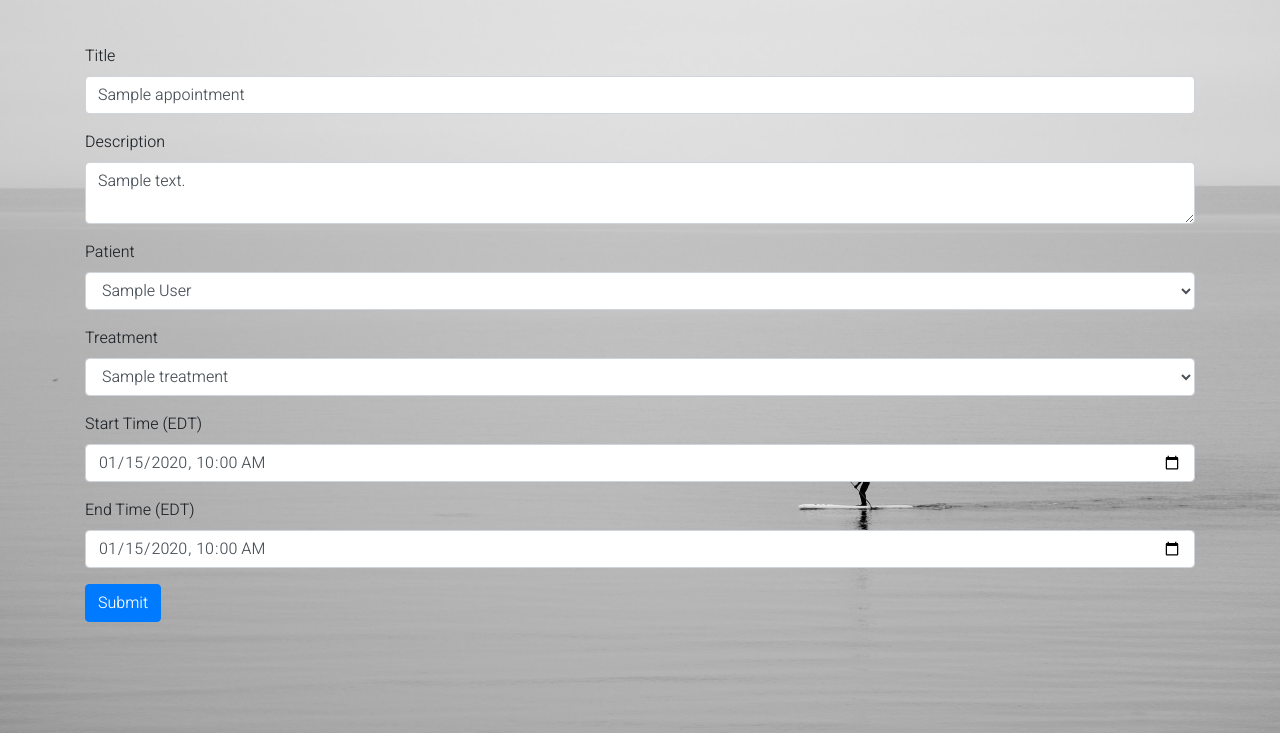
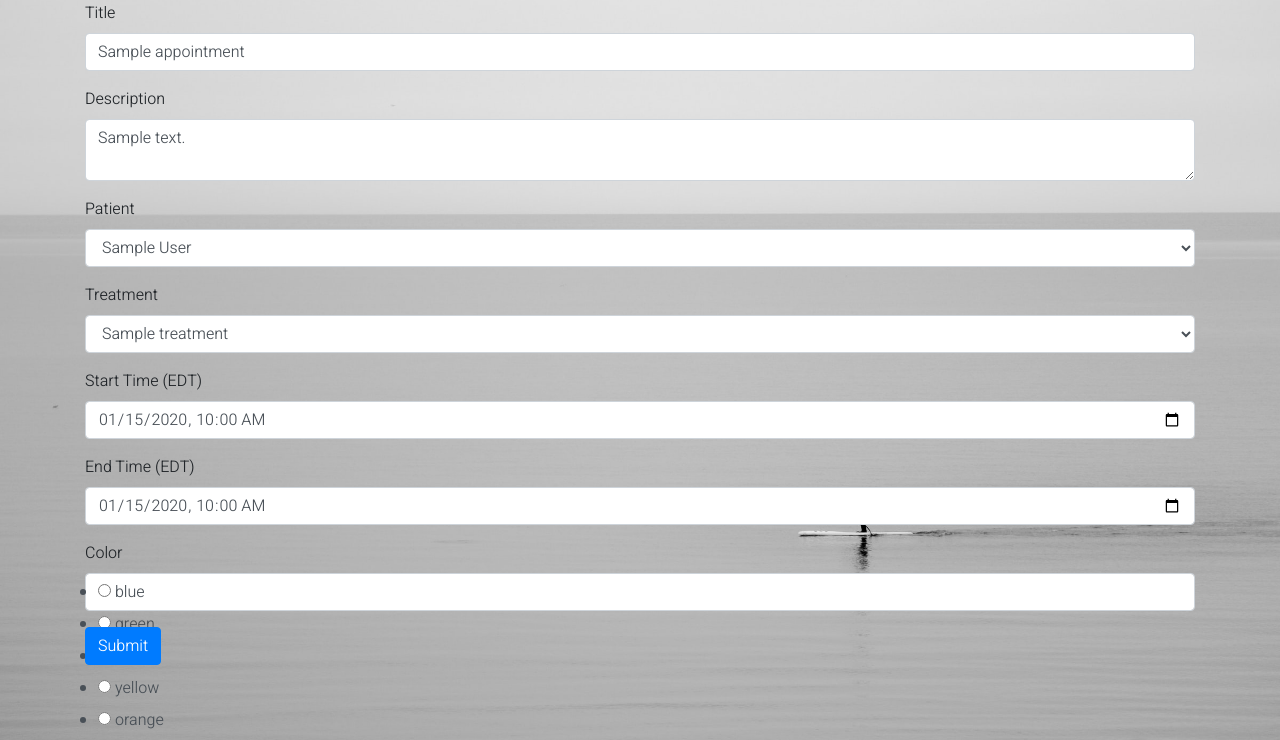
Before and after one commit to YoungHaYoo12/MediCal, a Flask app: page /appointments/edit/1 in a window 1280 px wide. Shown: the part 67-807 px from the top of the page. Run offline with Flask 2, Linux system fonts and the light colour scheme; a user stored in the database is signed in; tables that the repository leaves empty hold one stand-in row (values such as "Sample post"); some libraries are stand-ins or nearby versions.

Commit message:
Render appoinments in color.
- Add classes matching to colors of appointments.

- Change macros.html to include appointment.color in notification class.

- Add color radio field in forms.py of appointments/forms.py

- Adjust appointments.list_month, appointments.list_day,
appointments.edit so that they set the color of appointment model.

- Render the color field of AppointmentForm in
templates/appointments/_appointment_form.html.

```diff
--- a/app/appointments/forms.py
+++ b/app/appointments/forms.py
@@ -1,5 +1,5 @@
 from flask_wtf import FlaskForm
-from wtforms import StringField, SubmitField,TextAreaField,SelectField,ValidationError
+from wtforms import StringField, SubmitField,TextAreaField,SelectField,ValidationError,RadioField
 from wtforms.fields.html5 import DateTimeLocalField
 from wtforms.validators import DataRequired
 
@@ -10,6 +10,8 @@ class AppointmentForm(FlaskForm):
   date_end = DateTimeLocalField('End Time (EDT)',validators=[DataRequired(message='End Field Empty')],format='%Y-%m-%dT%H:%M')
   treatment = SelectField('Treatment')
   patient = SelectField('Patient')
+  color = RadioField('Color', choices=[('blue','blue'),('green','green'),('red','red'),('yellow','yellow'),('orange','orange')],
+          validators=[DataRequired(message='Color Field Empty')], default='blue')
   submit = SubmitField('Submit')
 
   def validate(self):
--- a/app/appointments/views.py
+++ b/app/appointments/views.py
@@ -45,6 +45,7 @@ def list_day(year,month,day):
     appointment.treatment = treatment
     appointment.patient = patient
     appointment.user = current_user
+    appointment.color = form.color.data
     db.session.add(appointment)
     db.session.commit()
     flash('Appointment Successfully Created')
@@ -130,6 +131,7 @@ def list_month(year,month,user_id=None,patient_email=None,treatment_name=None):
     appointment.treatment = treatment
     appointment.patient = patient
     appointment.user = current_user
+    appointment.color = form.color.data
     db.session.add(appointment)
     db.session.commit()
     flash('Appointment Successfully Created')
@@ -249,6 +251,7 @@ def appointment_edit(appointment_id):
      appointment.description = form.description.data
      appointment.date_start = form.date_start.data
      appointment.date_end = form.date_end.data
+     appointment.color = form.color.data
      treatment = Treatment.query.get(int(form.treatment.data))
      patient = Patient.query.get(int(form.patient.data))
      appointment.treatment = treatment
@@ -266,6 +269,7 @@ def appointment_edit(appointment_id):
     form.date_end.data = appointment.date_end
     form.treatment.data = str(appointment.treatment.id)
     form.patient.data = str(appointment.patient.id)
+    form.color.data = str(appointment.color)
 
   return render_template('appointments/edit.html',form=form)
 
--- a/app/static/css/main.css
+++ b/app/static/css/main.css
@@ -227,6 +227,28 @@ div.note-content {
   font-size:2em;
   font-weight:bold;
 }
+
+/* ------- Appointments Colors -------*/
+.blue {
+  background-color:#8cd3ff;
+}
+
+.green {
+  background-color:#77dd77;
+}
+
+.red {
+  background-color:#ff6666;
+}
+
+.yellow {
+  background-color:#fdfd96;
+}
+
+.orange {
+  background-color:#ffb347;
+}
+
 /* ------- macros.html -------*/
 .day .date {
   display:none;
@@ -241,7 +263,6 @@ div.note-content {
   width:100%;
   border-top: solid #2F4F4F 1px;
   border-bottom: solid #2F4F4F 1px;
-  background-color:#8cd3ff;
   font-size:0.7em;
 }
 
--- a/app/templates/appointments/_appointment_form.html
+++ b/app/templates/appointments/_appointment_form.html
@@ -31,6 +31,12 @@
   {{form.date_end.label}}
   {{form.date_end(class="form-control")}}
   </div>
+
+  <div class="form-group">
+  {{form.color.label}}
+  {{form.color(class="form-control")}}
+  </div>
+
   {{form.submit(class="btn btn-primary")}}
 
 </form>
--- a/app/templates/macros.html
+++ b/app/templates/macros.html
@@ -3,7 +3,9 @@
       <div class="day-num"><a href="{{url_for('appointments.list_day',year=day.year,month=day.month,day=day.day)}}">{{day.day}}</a></div>
       <div class="appointments-wrapper">
       {% for notification in notifications %}
-        <div appointment_id={{notification.id}} class="notification">{{notification.title | truncate(26)}}</div>
+        <div appointment_id={{notification.id}} class="notification {{notification.color}}">
+          {{notification.title | truncate(26)}}
+        </div>
       {% endfor %}
       <div class="showMore">Show More</div>
       <div class="showLess">Show Less</div>
```
